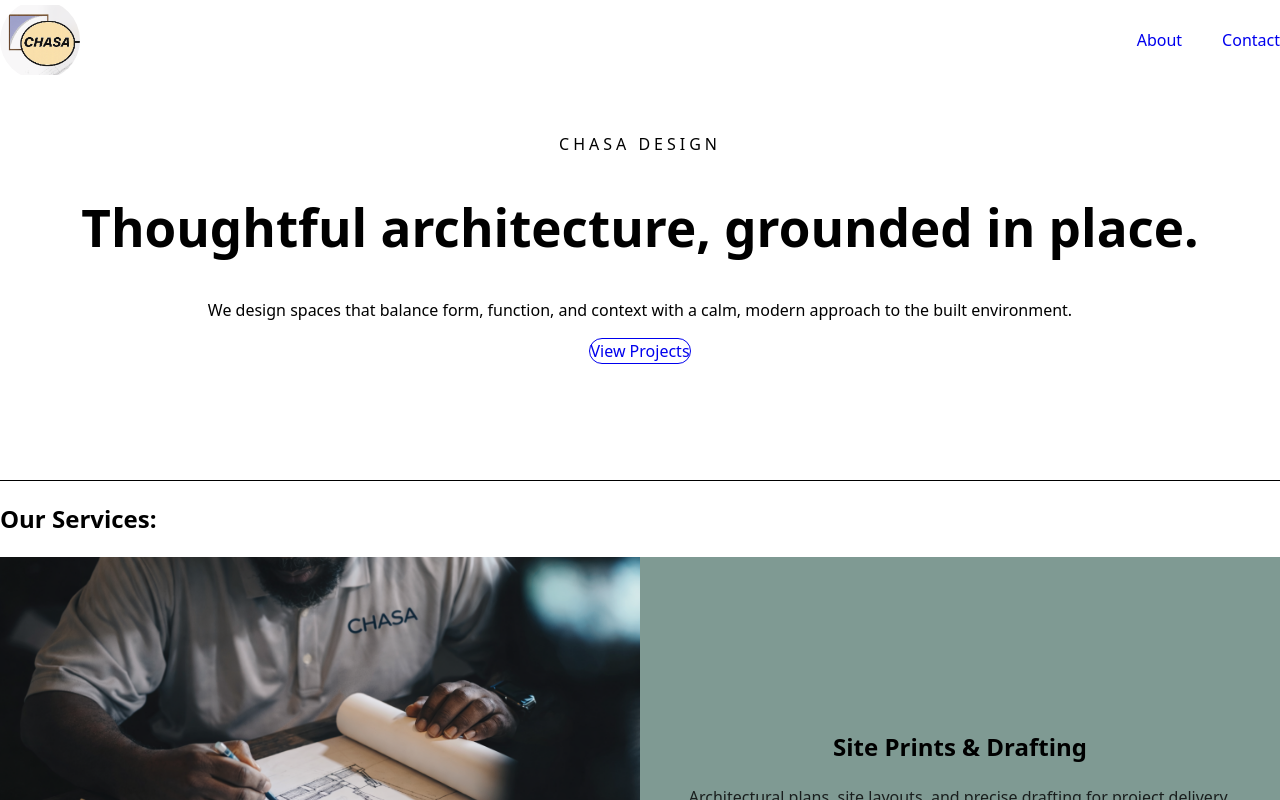
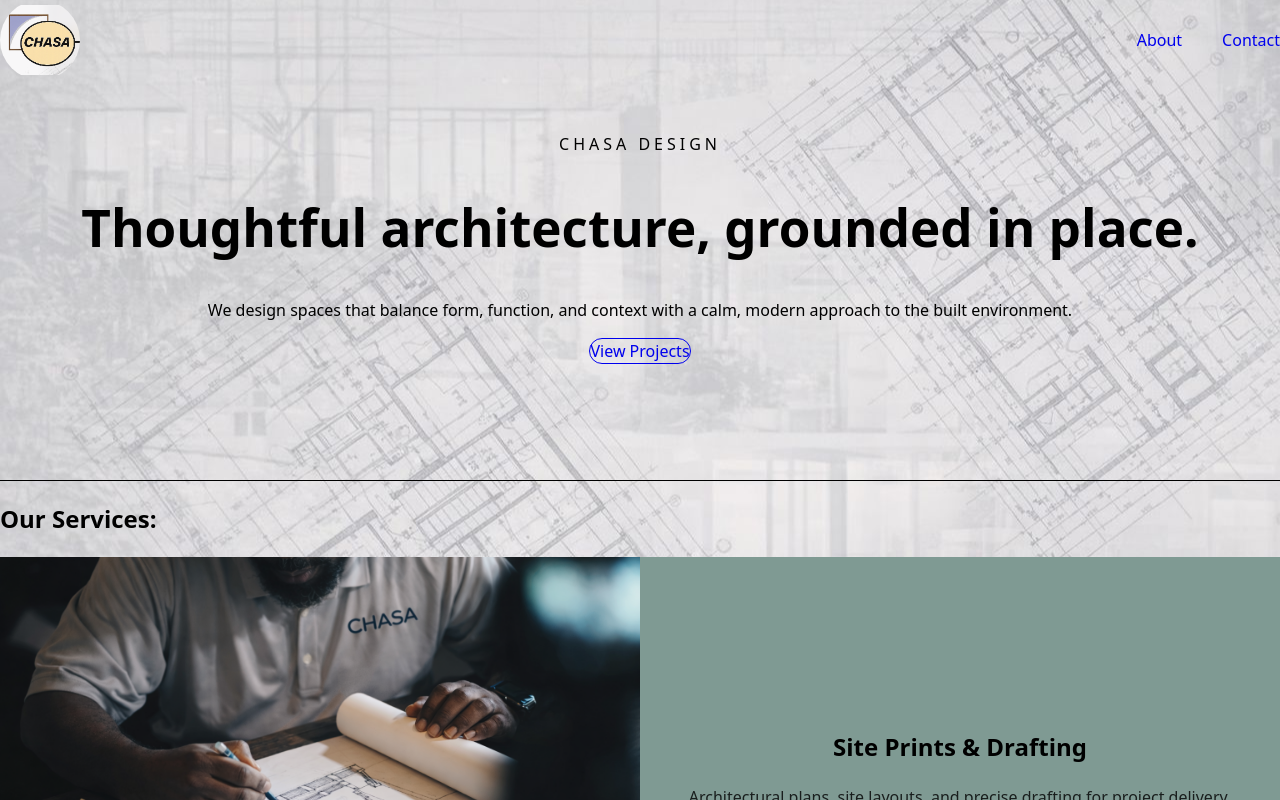
Before and after one commit to ChasaLabs/Chasa-Design, a React (Vite) app: page / in a window 1280 px wide. Shown: the top 800 px of the page. Built offline with nearby package versions, Linux system fonts and the light colour scheme.

Commit message:
Fixed background

```diff
--- a/src/App.jsx
+++ b/src/App.jsx
@@ -7,15 +7,20 @@ import bg from "./assets/FeintDrawings.jpeg";
 
 export default function App() {
   return (
-    <div className="min-h-[100svh] overflow-x-hidden font-sans">
+    <div className="min-h-screen overflow-x-hidden font-sans">
       <div
         id="app-background-layer"
         data-default-bg={bg}
         aria-hidden
-        className="fixed inset-0 -z-10 bg-cover bg-center bg-no-repeat"
         style={{
           backgroundImage: `url(${bg})`,
+          backgroundSize: "cover",
+          backgroundPosition: "center",
+          backgroundRepeat: "no-repeat",
           transition: "background-image 300ms ease-out",
+          position: "fixed",
+          inset: 0,
+          zIndex: -1,
         }}
       />
       <Navbar />
--- a/src/components/PurposeAccordionSplit.jsx
+++ b/src/components/PurposeAccordionSplit.jsx
@@ -109,14 +109,6 @@ export default function PurposeAccordionSplit({ items = defaultItems }) {
         <div className="grid gap-10 items-start">
           <div className="relative rounded-3xl">
             <div className="relative z-10">
-              <div className="mb-6 h-[240px] overflow-hidden rounded-2xl md:h-[420px]">
-                <div
-                  className="h-full w-full bg-cover bg-center transition-[background-image] duration-300"
-                  style={{
-                    backgroundImage: `url(${activeItem?.image ?? safeItems[0]?.image})`,
-                  }}
-                />
-              </div>
               <div className="rounded-2xl bg-black/5 p-3 sm:p-4">
                 <div className="flex flex-col gap-4">
                   {safeItems.map((item, index) => {
```
